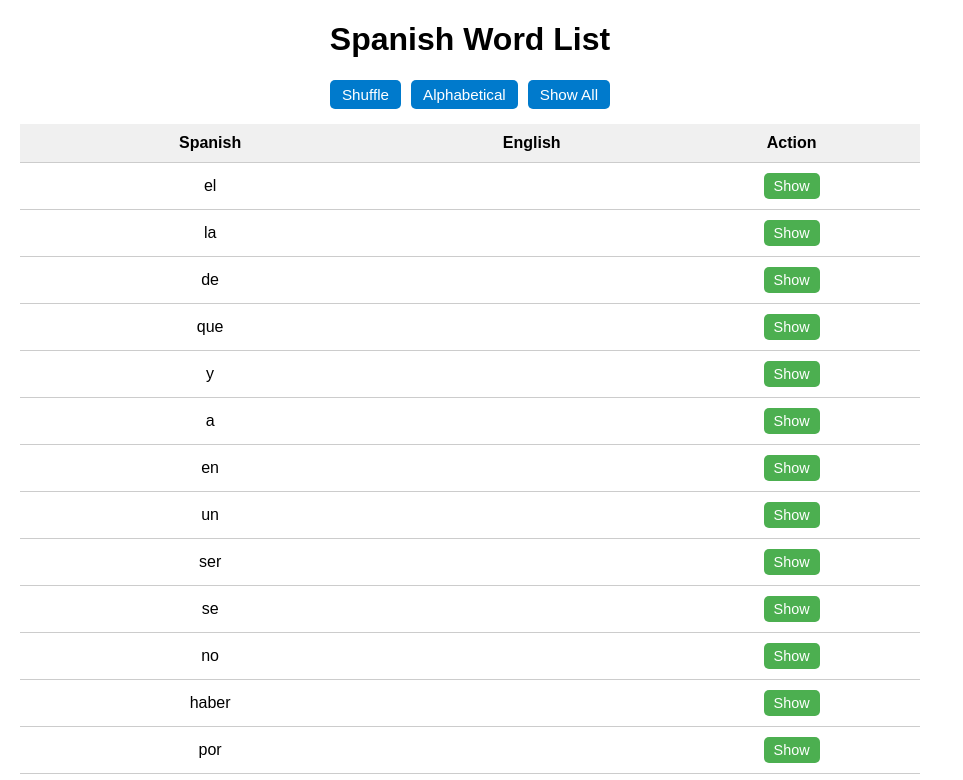
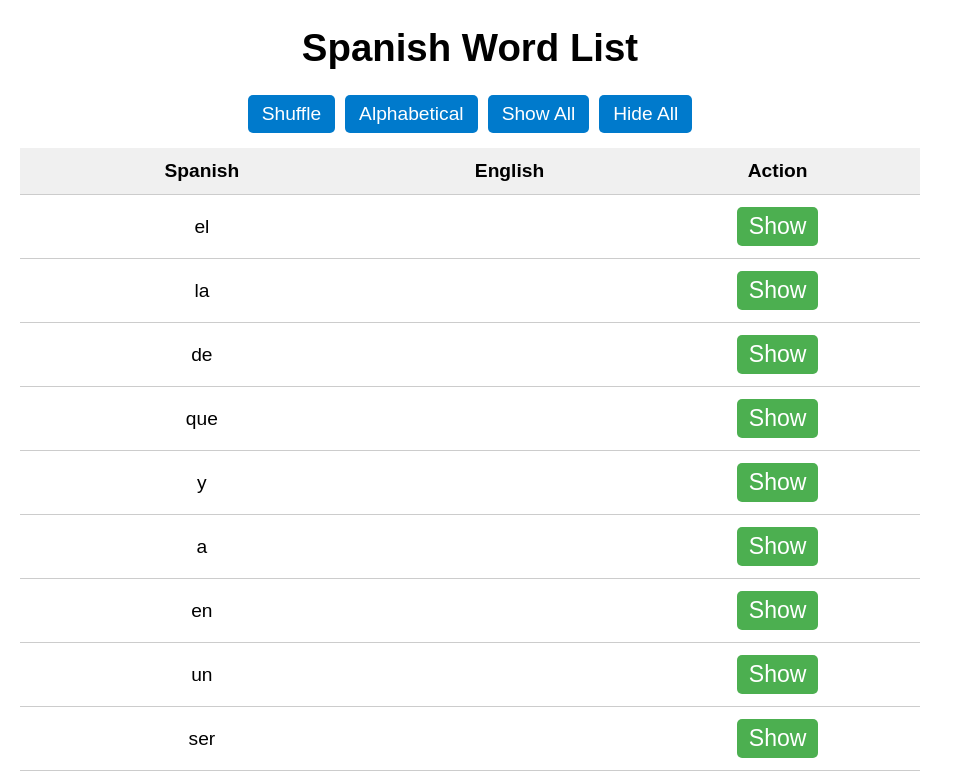
Before and after one commit to ArindamRoyC1/Spanish, a plain HTML site: page word_list.html in a window 1280 px wide. Shown: the top 780 px of the page, without its empty margins (0-963 px from the left). Drawn offline with Linux system fonts and the light colour scheme.

Commit message:
added hide all and font size increased

```diff
--- a/word_list.html
+++ b/word_list.html
@@ -12,7 +12,7 @@
     }
 
     h1 {
-      text-align: center;
+      font-size: 2.4em; /* Increased by 20% */
     }
 
     .controls {
@@ -24,8 +24,8 @@
     }
 
     button {
-      padding: 6px 12px;
-      font-size: 0.95em;
+      padding: 8px 14px; /* Increased size */
+      font-size: 1.2em; /* Increased by 20% */
       border: none;
       border-radius: 5px;
       background-color: #007acc;
@@ -45,10 +45,10 @@
 
     th, td {
       border-bottom: 1px solid #ccc;
-      padding: 10px;
+      padding: 12px;
       text-align: center;
       vertical-align: middle;
-      font-size: 1em;
+      font-size: 1.2em; /* Increased by 20% */
     }
 
     th {
@@ -57,8 +57,8 @@
 
     .toggle-btn {
       background-color: #4CAF50;
-      padding: 5px 10px;
-      font-size: 0.9em;
+      padding: 6px 12px; /* Increased size */
+      font-size: 1.2em; /* Increased by 20% */
       text-align: center;
       display: inline-block;
     }
@@ -69,7 +69,7 @@
 
     /* Word count styling */
     #word-count {
-      font-size: 0.85em;
+      font-size: 1.1em; /* Increased */
       color: #666;
       margin-top: 10px;
     }
@@ -82,6 +82,7 @@
     <button onclick="shuffleWords()">Shuffle</button>
     <button onclick="sortAlphabetically()">Alphabetical</button>
     <button onclick="showAll()">Show All</button>
+    <button onclick="hideAll()">Hide All</button> <!-- 🆕 Added Hide All -->
   </div>
 
   <table>
@@ -173,6 +174,18 @@
       });
     }
 
+    function hideAll() {
+      currentWords.forEach((word, index) => {
+        const cell = document.getElementById(`english-${index}`);
+        cell.textContent = ' '.repeat(word.english.length);
+        cell.classList.add('hidden');
+      });
+
+      document.querySelectorAll('.toggle-btn').forEach(btn => {
+        btn.textContent = 'Show';
+      });
+    }
+
     // Initial render
     renderWords();
   </script>
```
